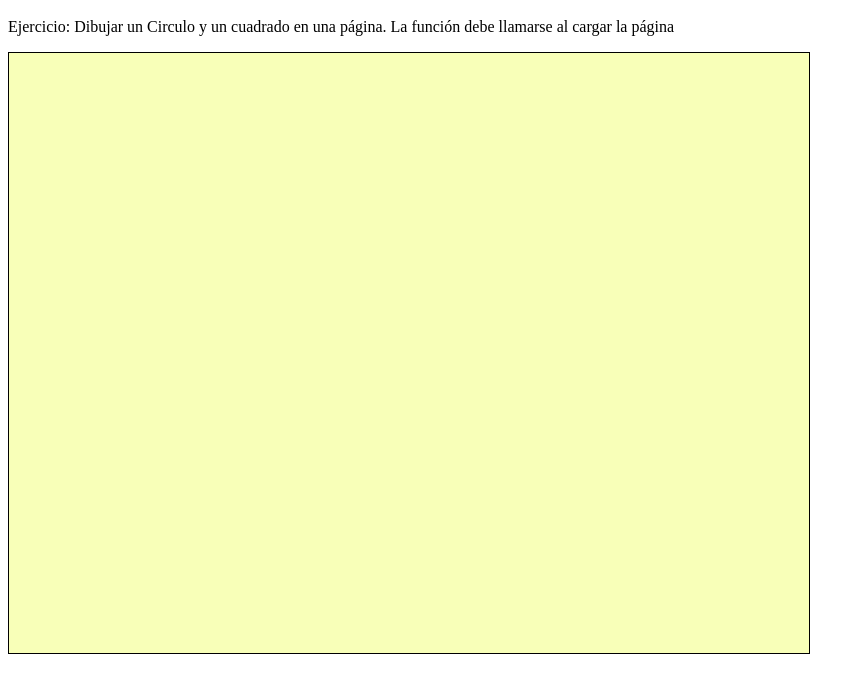
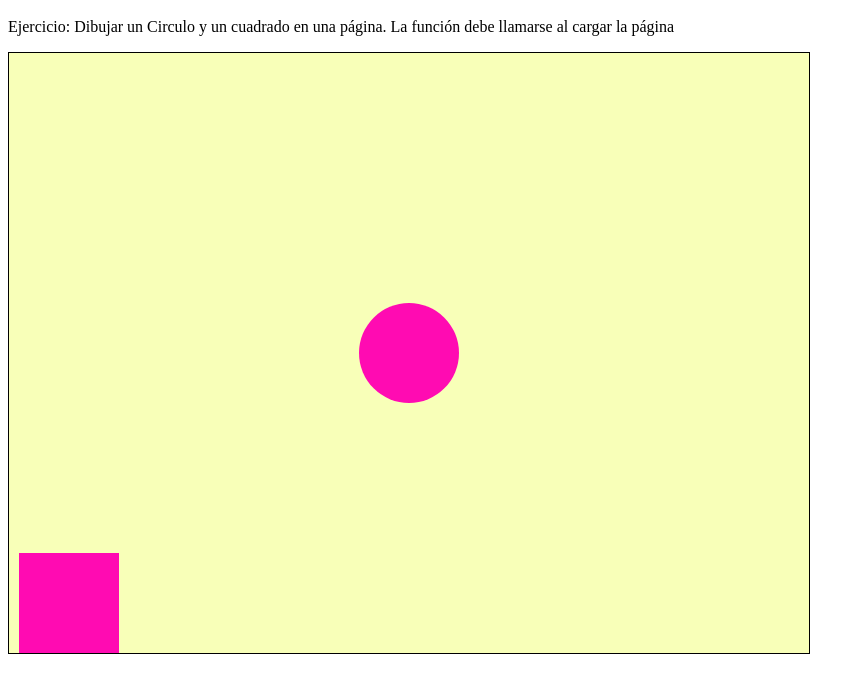
Before and after one commit to UCC-LabCompu2/ejercicios2024-PaulaLussana, a plain HTML site: page Ejercicios-JavaScript/canvas_circulo-cuadrado.html in a window 1280 px wide. Shown: the part 66-758 px from the top of the page, without its empty margins (0-865 px from the left). Drawn offline with Linux system fonts and the light colour scheme; a web font is replaced by a local one.

Commit message:
Se realizo ejercicio de canvas

```diff
--- a/Ejercicios-JavaScript/canvas_circulo-cuadrado.html
+++ b/Ejercicios-JavaScript/canvas_circulo-cuadrado.html
@@ -5,9 +5,10 @@
     <title>Canvas con Circulo y Cuadrado</title>
     <link href="https://fonts.googleapis.com/css?family=Inknut+Antiqua" rel="stylesheet">
     <link href="miEstilo.css" type="text/css" rel="stylesheet">
+    <script type="text/javascript" src="misFunciones.js"></script>
 </head>
 
-<body>
+<body onload="dibujarCirculoCuadrado()">
 <h1>Canvas 1</h1>
 <p>Ejercicio: Dibujar un Circulo y un cuadrado en una página. La función debe llamarse al cargar la página</p>
 <canvas id="myCanvas" class="ejer" width="800px" height="600px">
--- a/Ejercicios-JavaScript/misFunciones.js
+++ b/Ejercicios-JavaScript/misFunciones.js
@@ -157,3 +157,19 @@ function cargarLS(){
     const unidad = localStorage.getItem("unidadesLS");
     document.getElementById("dist").value = `${distancia} ${unidad}`;
 }
+
+function dibujarCirculoCuadrado(){
+    const canvas = document.getElementById("myCanvas");
+    const ctx = canvas.getContext("2d");
+
+    const xMax = canvas.width;
+    const yMax = canvas.height;
+    ctx.fillStyle = "#ff0bb2";
+
+    const lado = 100;
+    const margen = 10;
+    ctx.fillRect(0+margen, yMax-lado, lado, lado);
+
+    ctx.arc(xMax/2, yMax/2, 50, 0, 2*Math.PI);
+    ctx.fill();
+}
```
